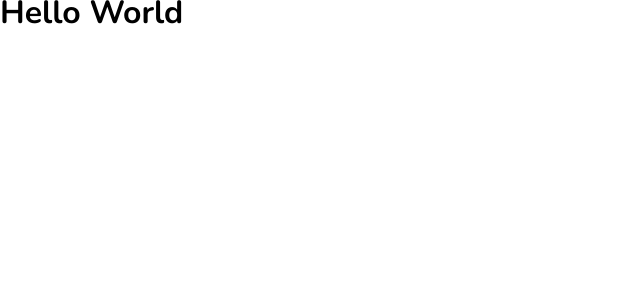
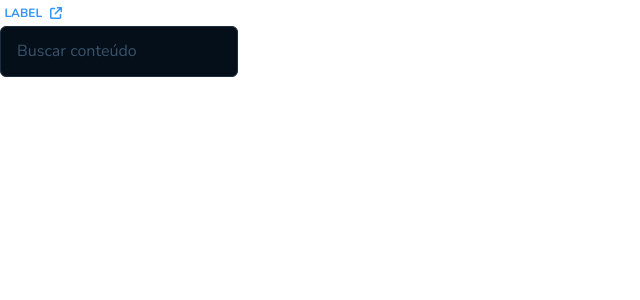
Before and after one commit to allan-verde/github-blog, a React (Vite) app: page / in a window 1280 px wide. Shown: the top 300 px of the page, without its empty margins (0-640 px from the left). Built offline with nearby package versions, Linux system fonts and the light colour scheme.

Commit message:
feat: created link and input components

```diff
--- a/index.html
+++ b/index.html
@@ -7,7 +7,7 @@
 
     <link href="https://fonts.googleapis.com/css2?family=Nunito:wght@400;700&display=swap" rel="stylesheet" />
 
-    <link rel="icon" type="image/svg+xml" href="./public/logo.svg" />
+    <link rel="icon" type="image/svg+xml" href="/logo.svg" />
     <meta name="viewport" content="width=device-width, initial-scale=1.0" />
 
     <title>Github Blog</title>
--- a/package.json
+++ b/package.json
@@ -11,6 +11,11 @@
     "preview": "vite preview"
   },
   "dependencies": {
+    "@fortawesome/fontawesome-svg-core": "^6.4.2",
+    "@fortawesome/free-brands-svg-icons": "^6.4.2",
+    "@fortawesome/free-regular-svg-icons": "^6.4.2",
+    "@fortawesome/free-solid-svg-icons": "^6.4.2",
+    "@fortawesome/react-fontawesome": "^0.2.0",
     "react": "^18.2.0",
     "react-dom": "^18.2.0",
     "styled-components": "^6.0.7"
--- a/src/App.tsx
+++ b/src/App.tsx
@@ -3,12 +3,12 @@ import { ThemeProvider } from 'styled-components'
 import { defaultTheme } from './styles/themes/default'
 import { GlobalStyle } from './styles/global'
 
+import { Home } from './pages/Home'
+
 const App = () => (
   <ThemeProvider theme={defaultTheme}>
     <GlobalStyle />
-    <div>
-      <h1>Hello World</h1>
-    </div>
+    <Home />
   </ThemeProvider>
 )
 
--- /dev/null
+++ b/src/components/Input/index.tsx
@@ -0,0 +1,15 @@
+import { Container } from './styles'
+
+export const Input = ({
+  children,
+  ...rest
+}: React.DetailedHTMLProps<
+  React.InputHTMLAttributes<HTMLInputElement>,
+  HTMLInputElement
+>) => {
+  return (
+    <Container placeholder="Buscar conteúdo" {...rest}>
+      {children}
+    </Container>
+  )
+}
--- /dev/null
+++ b/src/components/Input/styles.ts
@@ -0,0 +1,16 @@
+import { styled } from 'styled-components'
+
+export const Container = styled.input`
+  display: flex;
+  align-items: center;
+  gap: 0.5rem;
+  padding: 0.75rem 1rem;
+  border-radius: 6px;
+  border: 1px solid ${({ theme }) => theme['base-border']};
+  background-color: ${({ theme }) => theme['base-input']};
+  color: ${({ theme }) => theme['base-text']};
+
+  &::placeholder {
+    color: ${({ theme }) => theme['base-label']};
+  }
+`
--- /dev/null
+++ b/src/components/Link/index.tsx
@@ -0,0 +1,19 @@
+import { FontAwesomeIcon } from '@fortawesome/react-fontawesome'
+import { faArrowUpRightFromSquare } from '@fortawesome/free-solid-svg-icons'
+
+import { Container } from './styles'
+
+export const Link = ({
+  children,
+  ...rest
+}: React.DetailedHTMLProps<
+  React.AnchorHTMLAttributes<HTMLAnchorElement>,
+  HTMLAnchorElement
+>) => {
+  return (
+    <Container>
+      <a {...rest}>{children}</a>
+      <FontAwesomeIcon icon={faArrowUpRightFromSquare} fontSize={12} />
+    </Container>
+  )
+}
--- /dev/null
+++ b/src/components/Link/styles.ts
@@ -0,0 +1,23 @@
+import { styled } from 'styled-components'
+
+export const Container = styled.div`
+  display: inline-flex;
+  align-items: center;
+  gap: 0.5rem;
+  padding: 0.22rem;
+  color: ${({ theme }) => theme.blue};
+  line-height: 0;
+  border: 1px solid transparent;
+
+  &:hover {
+    border-bottom-color: ${({ theme }) => theme.blue};
+  }
+
+  a {
+    text-decoration: none;
+    color: ${({ theme }) => theme.blue};
+    font-size: 0.75rem;
+    font-weight: 700;
+    text-transform: uppercase;
+  }
+`
--- /dev/null
+++ b/src/pages/Home/index.tsx
@@ -0,0 +1,12 @@
+import { Input } from '../../components/Input'
+import { Link } from '../../components/Link'
+import { Container } from './styles'
+
+export const Home = () => {
+  return (
+    <Container>
+      <Link href="#">Label</Link>
+      <Input />
+    </Container>
+  )
+}
--- /dev/null
+++ b/src/pages/Home/styles.ts
@@ -0,0 +1,3 @@
+import { styled } from 'styled-components'
+
+export const Container = styled.div``
--- a/src/styles/global.ts
+++ b/src/styles/global.ts
@@ -9,7 +9,7 @@ export const GlobalStyle = createGlobalStyle`
 
   :focus {
     outline: 0;
-    box-shadow: 0 0 0 2px ${(props) => props.theme['green-500']};
+    box-shadow: 0 0 0 2px ${(props) => props.theme.blue};
   }
 
   body {
```
Also changed, not shown: src/@types/styled.d.ts (added, +8 -0 lines), 1 other file (tests, documents, lock files or other folders).
